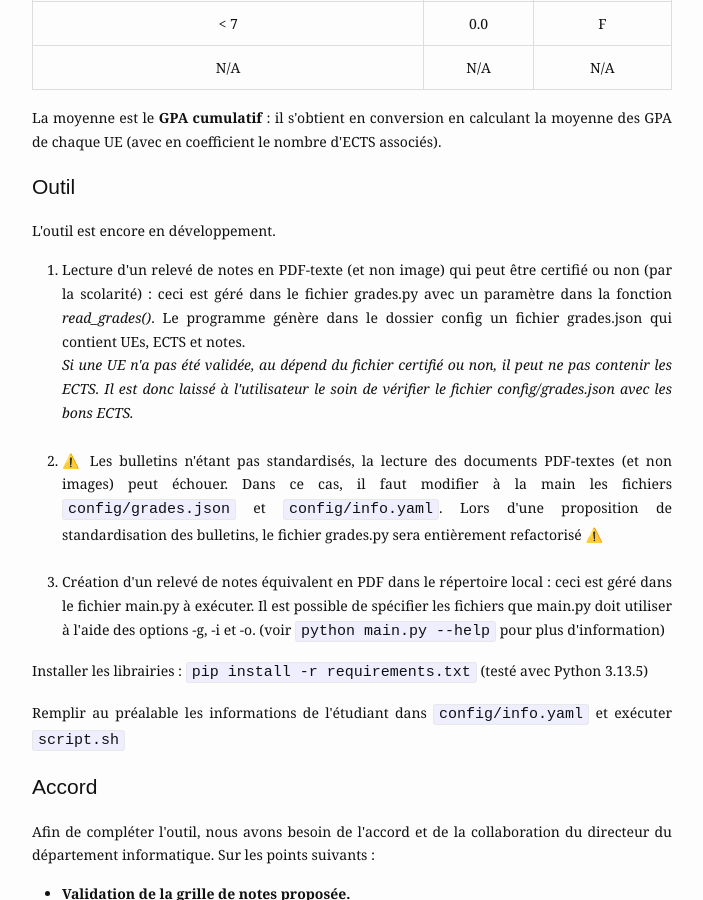
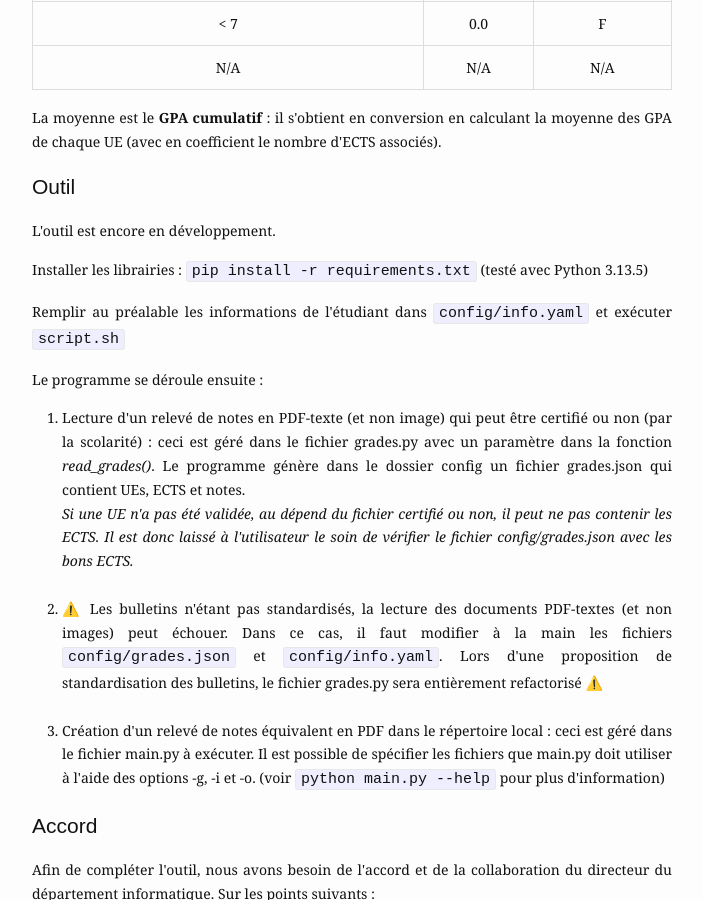
Before and after one commit to emmaredor/emmaredor.github.io, a Jekyll site: the page built from ens-grades.md, in a window 1280 px wide and 900 px high, scrolled down 1691 px. Shown: the whole window, without its empty margins (288-991 px from the left). Built offline with Jekyll 4.4.1, drawn with Linux system fonts in a browser that asks for light colours; part of the change alters nothing that is shown.

```diff
--- a/ens-grades.md
+++ b/ens-grades.md
@@ -129,6 +129,9 @@ slug: /ens-grades.html
 
   <h2>Outil</h2>
   <p>L'outil est encore en développement.</p>
+  <p>Installer les librairies : <code>pip install -r requirements.txt</code> (testé avec Python 3.13.5)</p>
+  <p>Remplir au préalable les informations de l'étudiant dans <code>config/info.yaml</code> et exécuter <code>script.sh</code></p>
+  <p>Le programme se déroule ensuite :</p>
   <ol>
     <li>Lecture d'un relevé de notes en PDF-texte (et non image) qui peut être certifié ou non (par la scolarité) : ceci est géré dans le fichier grades.py avec un paramètre dans la fonction <i>read_grades()</i>. Le programme génère dans le dossier config un fichier grades.json qui contient UEs, ECTS et notes.
       <br><i>Si une UE n'a pas été validée, au dépend du fichier certifié ou non, il peut ne pas contenir les ECTS. Il est donc laissé à l'utilisateur le soin de vérifier le fichier config/grades.json avec les bons ECTS.</i></li>
@@ -138,9 +141,6 @@ slug: /ens-grades.html
     <li>Création d'un relevé de notes équivalent en PDF dans le répertoire local : ceci est géré dans le fichier main.py à exécuter. Il est possible de spécifier les fichiers que main.py doit utiliser à l'aide des options -g, -i et -o. (voir <code>python main.py --help</code> pour plus d'information)</li>
 
   </ol>
-
-  <p>Installer les librairies : <code>pip install -r requirements.txt</code> (testé avec Python 3.13.5)</p>
-  <p>Remplir au préalable les informations de l'étudiant dans <code>config/info.yaml</code> et exécuter <code>script.sh</code></p>
 
   <h2>Accord</h2>
   <p>Afin de compléter l'outil, nous avons besoin de l'accord et de la collaboration du directeur du département informatique. Sur les points suivants :</p>
```
Also changed, not shown: 1 other file.
